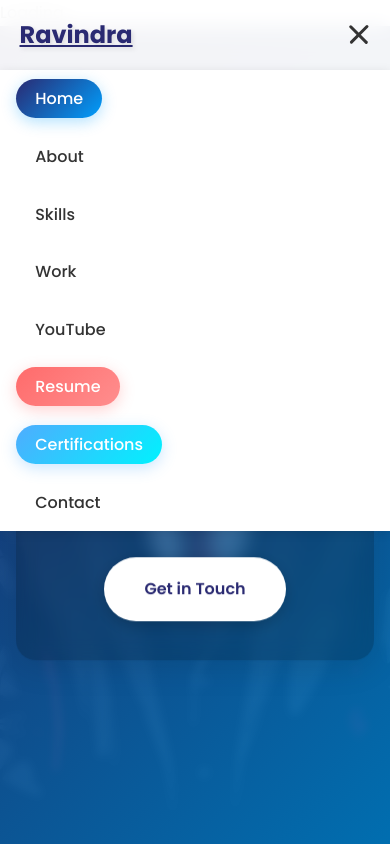
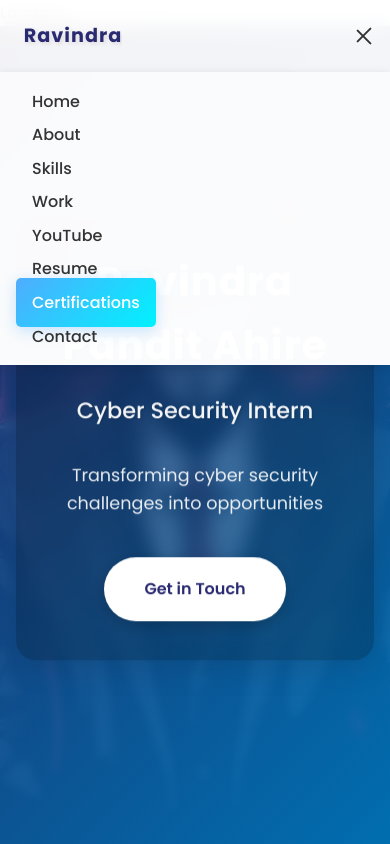
Before and after one commit to HackRore/Websites-with-AI-tools, a plain HTML site: page RavinWebTech.web.app/public/index.html in a window 390 px wide. Both pictures are taken after a click on the element 358 px from the left and 35 px from the top of the page. Shown: the top 844 px of the page. Drawn offline with Linux system fonts and the light colour scheme.

Commit message:
make navigation bar responsiveness

```diff
--- a/RavinWebTech.web.app/public/index.html
+++ b/RavinWebTech.web.app/public/index.html
@@ -46,19 +46,19 @@
 
     <!-- Navigation -->
     <nav class="navbar">
-        <a href="https://ravinwebtech.web.app" class="nav-brand">
+        <a href="index.html" class="nav-brand">
             <span class="nav-brand-text">Ravindra</span>
         </a>
 
         <ul class="nav-links">
-            <li><a href="#home" class="nav-link">Home</a></li>
-            <li><a href="#about" class="nav-link">About</a></li>
-            <li><a href="#skills" class="nav-link">Skills</a></li>
-            <li><a href="#work" class="nav-link">Work</a></li>
-            <li><a href="#youtube" class="nav-link">YouTube</a></li>
-            <li><a href="#resume" class="nav-link">Resume</a></li>
+            <li><a href="index.html" class="nav-link">Home</a></li>
+            <li><a href="index.html#about" class="nav-link">About</a></li>
+            <li><a href="index.html#skills" class="nav-link">Skills</a></li>
+            <li><a href="index.html#work" class="nav-link">Work</a></li>
+            <li><a href="index.html#youtube" class="nav-link">YouTube</a></li>
+            <li><a href="index.html#resume" class="nav-link">Resume</a></li>
             <li><a href="certifications.html" class="nav-link">Certifications</a></li>
-            <li><a href="#contact" class="nav-link">Contact</a></li>
+            <li><a href="index.html#contact" class="nav-link">Contact</a></li>
         </ul>
         <div class="hamburger">
             <span></span>
--- a/RavinWebTech.web.app/public/styles.css
+++ b/RavinWebTech.web.app/public/styles.css
@@ -25,52 +25,77 @@ body {
 }
 
 /* Navigation */
-
 .navbar {
     position: fixed;
     top: 0;
     width: 100%;
-    background: var(--white);
-    padding: 1rem 5%;
+    background: rgba(255, 255, 255, 0.95);
+    padding: 0.8rem 5%;
     display: flex;
     justify-content: space-between;
     align-items: center;
     box-shadow: 0 2px 10px rgba(0, 0, 0, 0.1);
     z-index: 1000;
     backdrop-filter: blur(10px);
-    background: rgba(255, 255, 255, 0.95);
+    -webkit-backdrop-filter: blur(10px);
 }
 
 .nav-brand {
-    /* height: 0px;
-    width: 10px; */
-    font-size: 1.5rem;
+    display: flex;
+    align-items: center;
+    text-decoration: none;
+    padding: 0.5rem 1rem;
+    border-radius: 5px;
+    transition: var(--transition);
+    max-width: 200px;
+    overflow: hidden;
+}
+
+.nav-brand-text {
+    font-size: 1.8rem;
     font-weight: 700;
     color: var(--primary-color);
     text-shadow: 2px 2px 4px rgba(0, 0, 0, 0.1);
+    letter-spacing: 1px;
+    position: relative;
+    white-space: nowrap;
+    overflow: hidden;
+    text-overflow: ellipsis;
+}
+
+.nav-brand-text::after {
+    content: '';
+    position: absolute;
+    bottom: -2px;
+    left: 0;
+    width: 0;
+    height: 2px;
+    background: var(--secondary-color);
     transition: var(--transition);
 }
 
-.nav-brand:hover {
-    transform: scale(1.05);
-    color: var(--secondary-color);
+.nav-brand:hover .nav-brand-text::after {
+    width: 100%;
 }
 
 .nav-links {
     display: flex;
+    gap: 1.5rem;
     list-style: none;
-    gap: 2rem;
+    margin: 0;
+    padding: 0;
 }
 
 .nav-link {
+    color: var(--text-color);
     text-decoration: none;
-    color: var(--text-color);
     font-weight: 500;
-    padding: 0.5rem 1.2rem;
-    border-radius: 20px;
-    transition: all 0.3s ease;
+    padding: 0.5rem 1rem;
+    border-radius: 5px;
+    transition: var(--transition);
     position: relative;
-    overflow: hidden;
+    white-space: nowrap;
+    font-size: 0.95rem;
 }
 
 .nav-link::before {
@@ -81,7 +106,7 @@ body {
     width: 0;
     height: 2px;
     background: var(--secondary-color);
-    transition: all 0.3s ease;
+    transition: var(--transition);
     transform: translateX(-50%);
 }
 
@@ -90,8 +115,7 @@ body {
 }
 
 .nav-link:hover {
-    color: var(--secondary-color);
-    transform: translateY(-2px);
+    color: var(--primary-color);
 }
 
 /* Special styling for Resume and Certifications */
@@ -169,6 +193,8 @@ body {
 .hamburger {
     display: none;
     cursor: pointer;
+    padding: 0.5rem;
+    z-index: 1001;
 }
 
 .hamburger span {
@@ -179,10 +205,11 @@ body {
     margin: 5px 0;
     transition: var(--transition);
     border-radius: 3px;
+    transform-origin: center;
 }
 
 .hamburger.active span:nth-child(1) {
-    transform: rotate(45deg) translate(5px, 5px);
+    transform: translateY(8px) rotate(45deg);
 }
 
 .hamburger.active span:nth-child(2) {
@@ -190,28 +217,88 @@ body {
 }
 
 .hamburger.active span:nth-child(3) {
-    transform: rotate(-45deg) translate(7px, -6px);
+    transform: translateY(-8px) rotate(-45deg);
+}
+
+/* Responsive styles for navigation */
+@media (max-width: 1200px) {
+    .nav-links {
+        gap: 1rem;
+    }
+
+    .nav-link {
+        padding: 0.5rem 0.8rem;
+        font-size: 0.9rem;
+    }
+}
+
+@media (max-width: 992px) {
+    .nav-brand-text {
+        font-size: 1.5rem;
+    }
+
+    .nav-links {
+        gap: 0.8rem;
+    }
+
+    .nav-link {
+        padding: 0.5rem 0.6rem;
+        font-size: 0.85rem;
+    }
 }
 
 @media (max-width: 768px) {
+    .navbar {
+        padding: 0.8rem 3%;
+    }
+
     .nav-links {
         display: none;
         position: absolute;
         top: 100%;
         left: 0;
         right: 0;
-        background: var(--white);
+        background: rgba(255, 255, 255, 0.98);
         padding: 1rem;
         box-shadow: 0 2px 10px rgba(0, 0, 0, 0.1);
+        flex-direction: column;
+        gap: 0.5rem;
+        backdrop-filter: blur(10px);
+        -webkit-backdrop-filter: blur(10px);
     }
 
     .nav-links.active {
         display: flex;
-        flex-direction: column;
+    }
+
+    .nav-link {
+        padding: 0.8rem 1rem;
+        width: 100%;
+        text-align: center;
+        font-size: 1rem;
     }
 
     .hamburger {
         display: block;
+    }
+
+    .nav-brand-text {
+        font-size: 1.3rem;
+    }
+}
+
+@media (max-width: 480px) {
+    .navbar {
+        padding: 0.8rem 2%;
+    }
+
+    .nav-brand-text {
+        font-size: 1.2rem;
+    }
+
+    .hamburger span {
+        width: 20px;
+        height: 2px;
     }
 }
 
```
